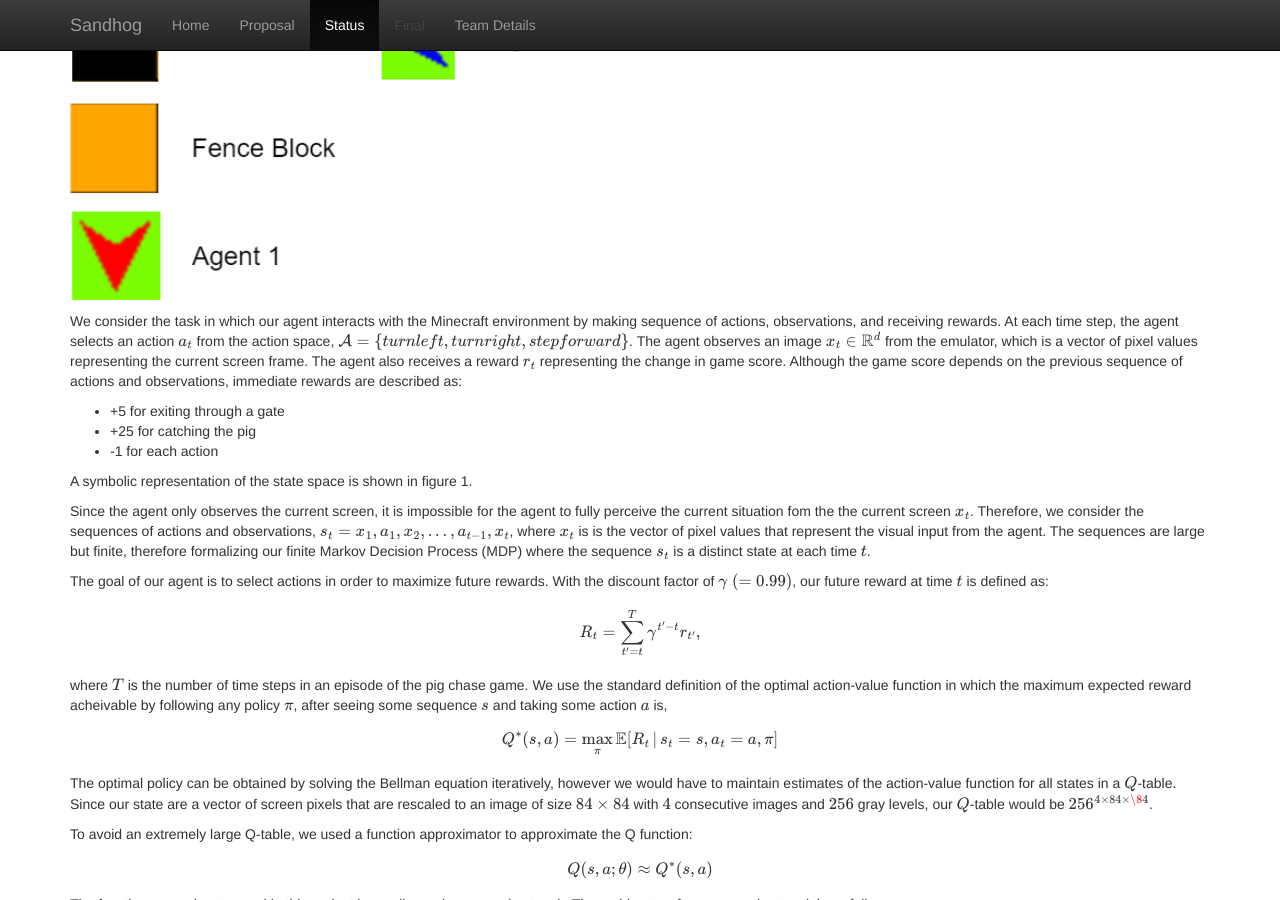
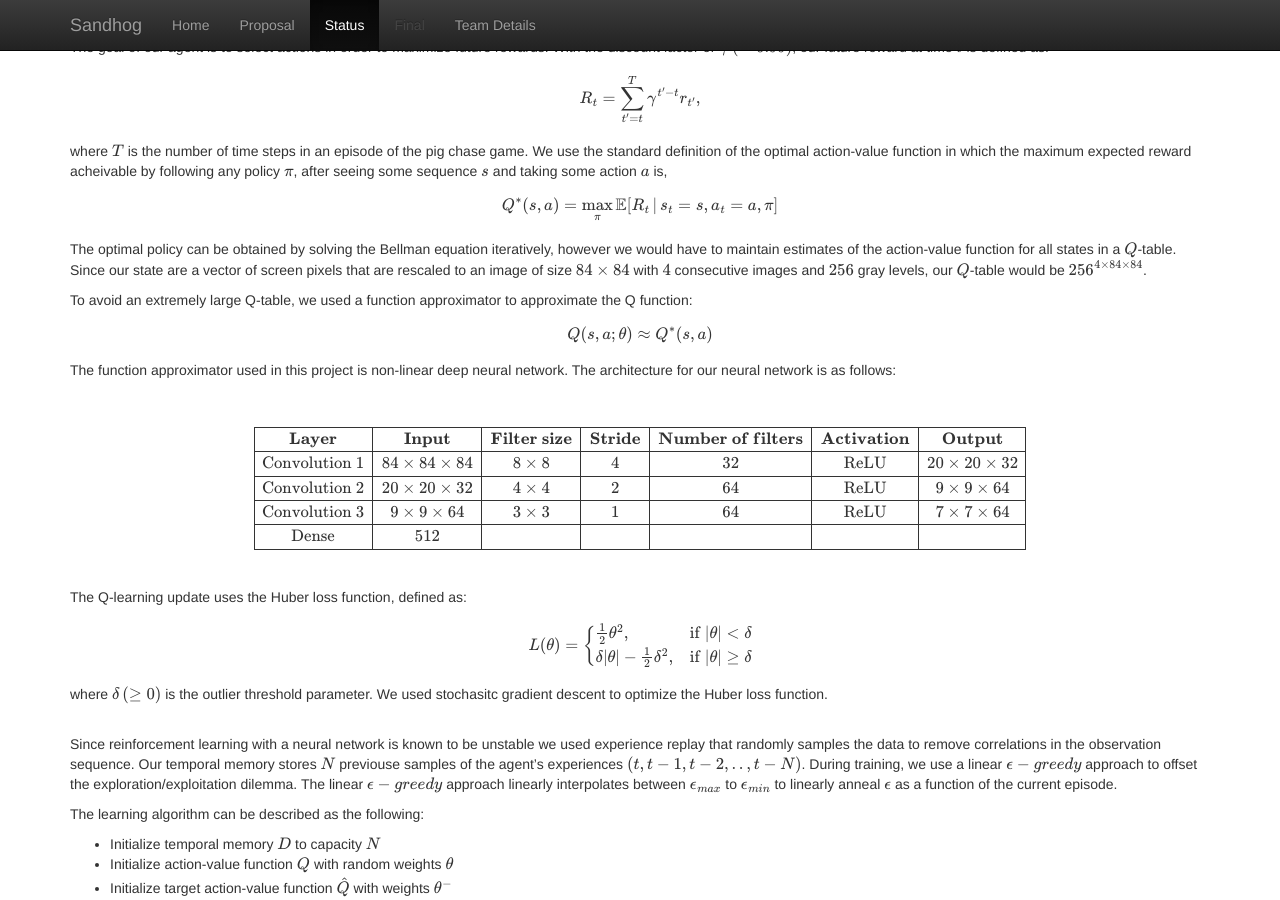
Before and after one commit to hfloresr/Sandhog, a Jekyll site: the page built from docs/status.md, in a window 1280 px wide and 900 px high, scrolled down 1688 px. Built offline with Jekyll 4.4.1, drawn with Linux system fonts in a browser that asks for light colours; formulas are drawn with MathJax 3.

Commit message:
Update status.md

```diff
--- a/docs/status.md
+++ b/docs/status.md
@@ -18,8 +18,8 @@
 
 Figure 1: Symbolic State Space
 
-![Alt text](results/state_space.PNG?raw=true "State Space"){:height="50%" width="50%"}
-![Alt text](results/labels.png?raw=true "Labels"){:height="50%" width="50%"}
+![Alt text](results/state_space.PNG?raw=true "State Space"){:height="40%" width="40%"}
+![Alt text](results/labels.png?raw=true "Labels"){:height="40%" width="40%"}
 
 
 We consider the task in which our agent interacts with the Minecraft environment by making sequence of actions, observations, and receiving rewards. At each time step, the agent selects an action $$a_t$$ from the action space, $$\mathcal{A} = \{turn left, turn right, step forward\}$$. The agent observes an image $$x_t \in \mathbb{R}^{d}$$ from the emulator, which is a vector of pixel values representing the current screen frame. The agent also receives a reward $$r_t$$ representing the change in game score. Although the game score depends on the previous sequence of actions and observations, immediate rewards are described as:
@@ -39,7 +39,7 @@
 
 $$Q^{*}(s,a) = \max_{\pi} \mathbb{E} [ R_{t} \, \lvert \, s_{t}=s, a_{t}=a, \pi ]$$
 
-The optimal policy can be obtained by solving the Bellman equation iteratively, however we would have to maintain estimates of the action-value function for all states in a $$Q$$-table. Since our state are a vector of screen pixels that are rescaled to an image of size $$84\times84$$ with $$4$$ consecutive images and $$256$$ gray levels, our $$Q$$-table would be $$256^{4\times84\times\84}$$.
+The optimal policy can be obtained by solving the Bellman equation iteratively, however we would have to maintain estimates of the action-value function for all states in a $$Q$$-table. Since our state are a vector of screen pixels that are rescaled to an image of size $$84\times84$$ with $$4$$ consecutive images and $$256$$ gray levels, our $$Q$$-table would be $$256^{4\times84\times84}$$.
 
 To avoid an extremely large Q-table, we used a function approximator to approximate the Q function:
 
```
